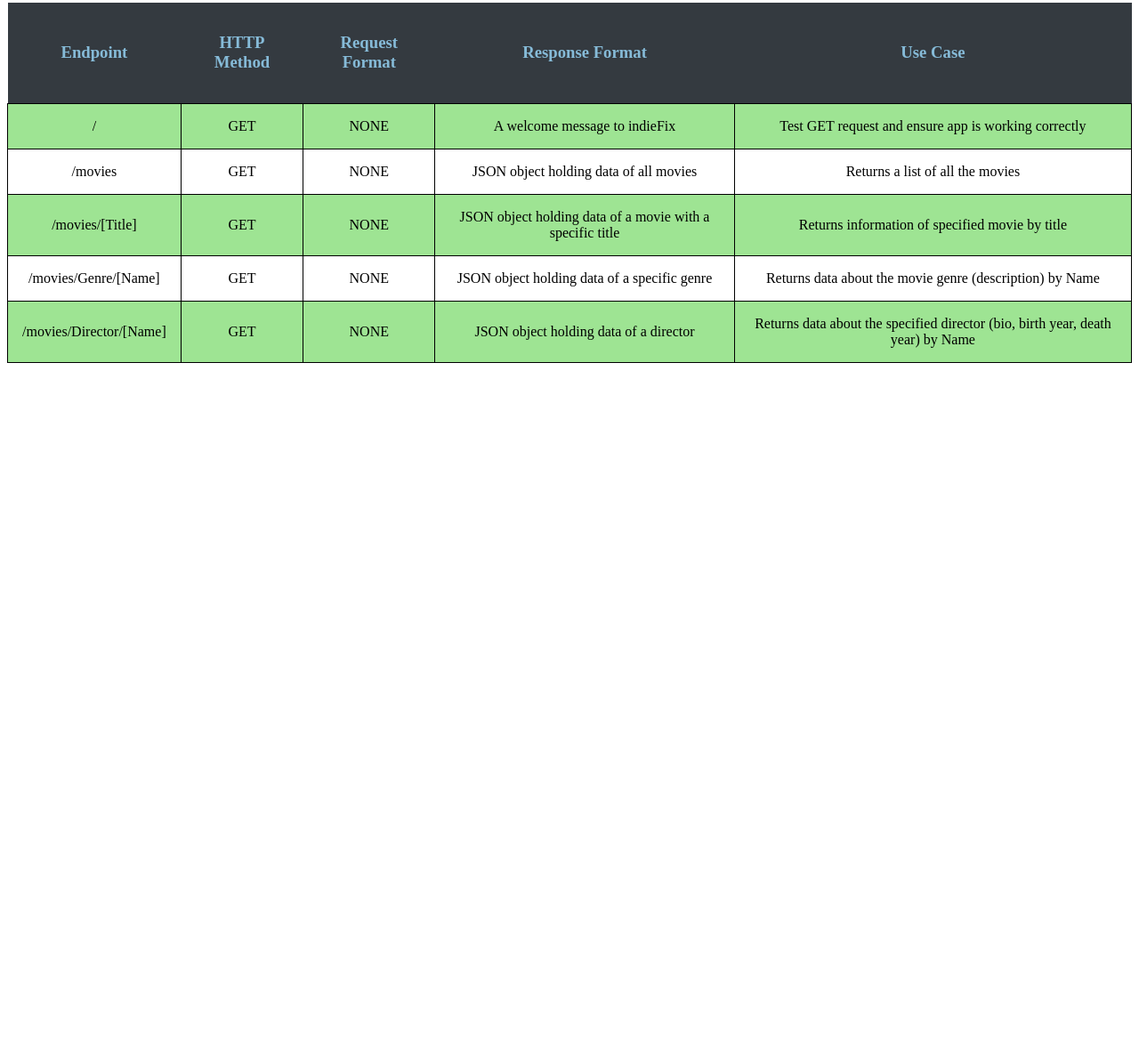
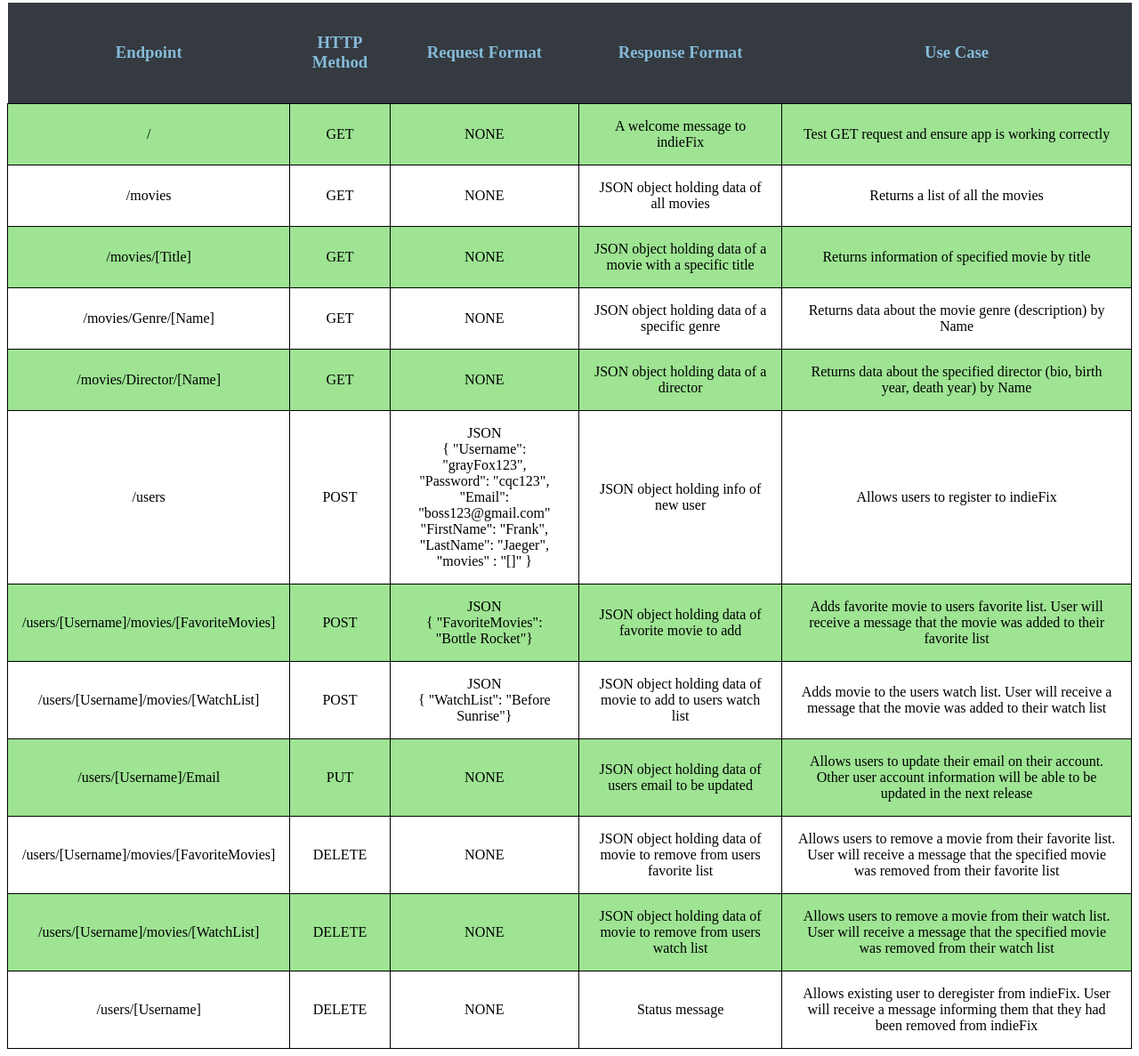
Before and after one commit to sirius6323/indieFix, a website: page public/documentation.html in a window 1280 px wide. Shown: the part 407-1594 px from the top of the page at 89% size. Before the commit the page ends 823 px from the top, so only its background shows below. Drawn offline with Linux system fonts and the light colour scheme.

Commit message:
If applied, added documentation to endpoints table

```diff
--- a/public/documentation.html
+++ b/public/documentation.html
@@ -83,6 +83,99 @@
 							year) by Name
 						</td>
 					</tr>
+					<tr>
+						<td>/users</td>
+						<td>POST</td>
+						<td>
+							JSON<br />
+							<span>
+								{ "Username": "grayFox123", <br />
+								"Password": "cqc123", <br />
+								"Email": "boss123@gmail.com" <br />
+								"FirstName": "Frank", <br />
+								"LastName": "Jaeger", <br />
+								"movies" : "[]" }
+							</span>
+						</td>
+						<td>JSON object holding info of new user</td>
+						<td>Allows users to register to indieFix</td>
+					</tr>
+					<tr>
+						<td>/users/[Username]/movies/[FavoriteMovies]</td>
+						<td>POST</td>
+						<td>
+							JSON<br />
+							<span> { "FavoriteMovies": "Bottle Rocket"} </span>
+						</td>
+						<td>JSON object holding data of favorite movie to add</td>
+						<td>
+							Adds favorite movie to users favorite list. User will receive a
+							message that the movie was added to their favorite list
+						</td>
+					</tr>
+					<tr>
+						<td>/users/[Username]/movies/[WatchList]</td>
+						<td>POST</td>
+						<td>
+							JSON<br />
+							<span> { "WatchList": "Before Sunrise"} </span>
+						</td>
+						<td>
+							JSON object holding data of movie to add to users watch list
+						</td>
+						<td>
+							Adds movie to the users watch list. User will receive a message
+							that the movie was added to their watch list
+						</td>
+					</tr>
+					<tr>
+						<td>/users/[Username]/Email</td>
+						<td>PUT</td>
+						<td>NONE</td>
+						<td>JSON object holding data of users email to be updated</td>
+						<td>
+							Allows users to update their email on their account. Other user
+							account information will be able to be updated in the next release
+						</td>
+					</tr>
+					<tr>
+						<td>/users/[Username]/movies/[FavoriteMovies]</td>
+						<td>DELETE</td>
+						<td>NONE</td>
+						<td>
+							JSON object holding data of movie to remove from users favorite
+							list
+						</td>
+						<td>
+							Allows users to remove a movie from their favorite list. User will
+							receive a message that the specified movie was removed from their
+							favorite list
+						</td>
+					</tr>
+					<tr>
+						<td>/users/[Username]/movies/[WatchList]</td>
+						<td>DELETE</td>
+						<td>NONE</td>
+						<td>
+							JSON object holding data of movie to remove from users watch list
+						</td>
+						<td>
+							Allows users to remove a movie from their watch list. User will
+							receive a message that the specified movie was removed from their
+							watch list
+						</td>
+					</tr>
+					<tr>
+						<td>/users/[Username]</td>
+						<td>DELETE</td>
+						<td>NONE</td>
+						<td>Status message</td>
+						<td>
+							Allows existing user to deregister from indieFix. User will
+							receive a message informing them that they had been removed from
+							indieFix
+						</td>
+					</tr>
 				</tbody>
 			</table>
 		</main>
```
